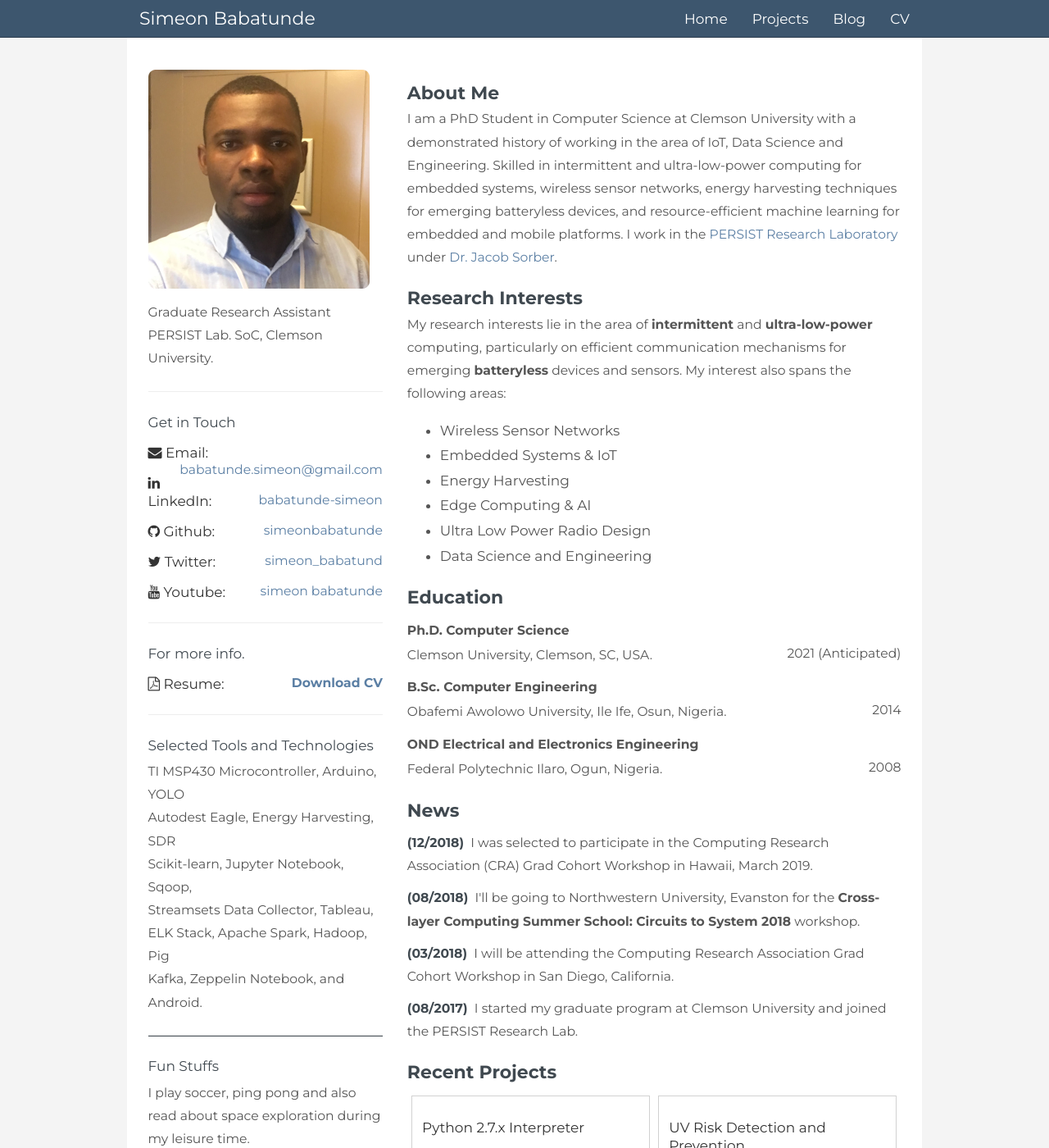
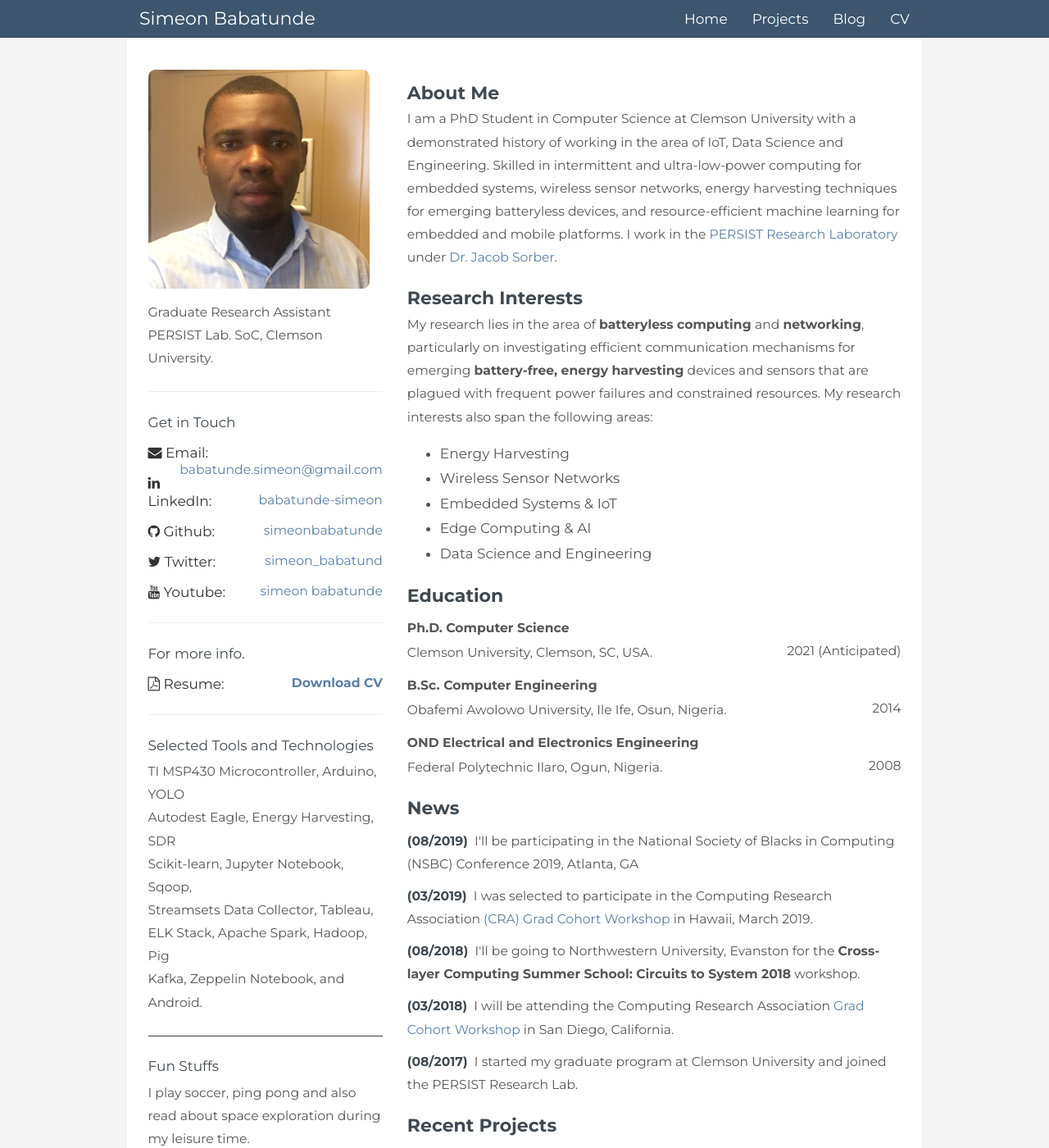
Before and after one commit to simeonbabatunde/simeonbabatunde.github.io, a Jekyll site: the page built from index.html, in a window 1280 px wide and 1400 px high. Shown: the whole window at 82% size. Built offline with Jekyll 4.4.1, drawn with Linux system fonts in a browser that asks for light colours; nearby versions of some CDN libraries; comment, search, counter and statistics services are not loaded.

Commit message:
Updated research interests

```diff
--- a/index.html
+++ b/index.html
@@ -9,16 +9,16 @@
 </p>
 
   <h2 class="myh2">Research Interests</h2>
-  <p>My research interests lie in the area of <strong>intermittent</strong> and <strong>ultra-low-power</strong>
-    computing, particularly on efficient communication mechanisms for emerging <strong>batteryless</strong> devices
-    and sensors. My interest also spans the following areas:
+  <p>My research lies in the area of <strong>batteryless computing </strong> and <strong>networking</strong>,
+    particularly on investigating efficient communication mechanisms for emerging <strong>battery-free, energy harvesting</strong>
+    devices and sensors that are plagued with frequent power failures and constrained resources. My research interests also span the
+    following areas:
   </p>
   <ul id="menu">
+    <li>Energy Harvesting</li>
     <li>Wireless Sensor Networks</li>
     <li>Embedded Systems & IoT</li>
-    <li>Energy Harvesting</li>
     <li>Edge Computing & AI</li>
-    <li>Ultra Low Power Radio Design</li>
     <li>Data Science and Engineering</li>
 </ul>
 
@@ -31,12 +31,15 @@
   <span class="compact">Federal Polytechnic Ilaro, Ogun, Nigeria.</span> <span class="right">2008</span>
 
   <h2 class="myh2">News</h2>
-  <p class="compact1"><strong class="span_date">(12/2018)</strong>&nbsp I was selected to participate in the Computing
-    Research Association (CRA) Grad Cohort Workshop in Hawaii, March 2019.</p>
+  <p class="compact1"><strong class="span_date">(08/2019)</strong>&nbsp I'll be participating in the National Society of
+    Blacks in Computing (NSBC) Conference 2019, Atlanta, GA</p>
+  <p class="compact1"><strong class="span_date">(03/2019)</strong>&nbsp I was selected to participate in the Computing
+    Research Association <a href="https://www.youtube.com/watch?v=gRB_FY4nM8Q" target="_blank">(CRA) Grad Cohort Workshop</a>
+    in Hawaii, March 2019.</p>
   <p class="compact1"><strong class="span_date">(08/2018)</strong>&nbsp I'll be going to Northwestern University, Evanston
     for the <strong>Cross-layer Computing Summer School: Circuits to System 2018</strong> workshop.</p>
   <p class="compact1"><strong class="span_date">(03/2018)</strong>&nbsp I will be attending the Computing
-    Research Association Grad Cohort Workshop in San Diego, California.</p>
+    Research Association <a href="https://www.youtube.com/watch?v=Qtyc-1P5n0c" target="_blank">Grad Cohort Workshop</a> in San Diego, California.</p>
   <p class="compact1"><strong class="span_date">(08/2017)</strong>&nbsp I started my graduate program at
     Clemson University and joined the PERSIST Research Lab.</p>
 
```
